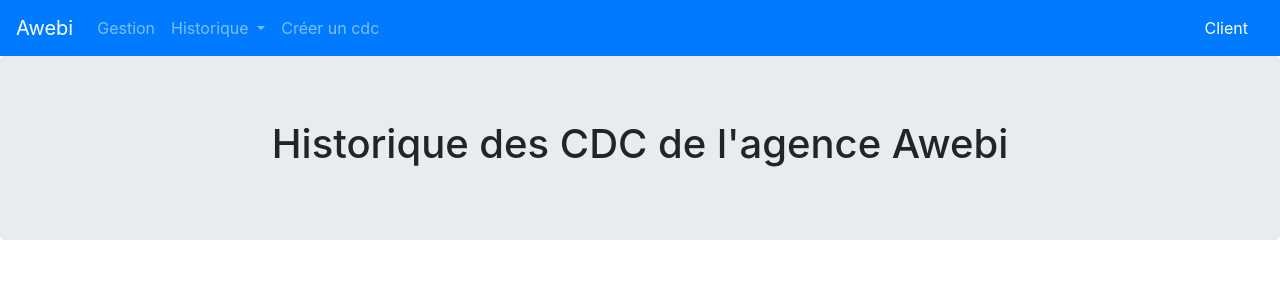
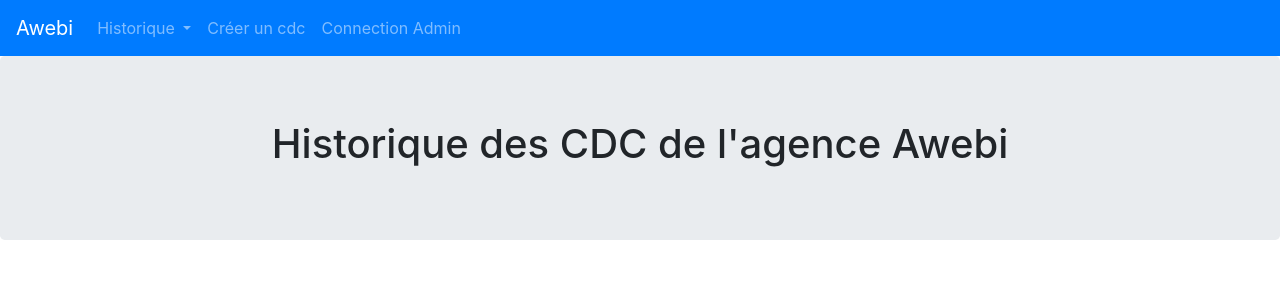
Before and after one commit to Harrisonfrn/Awebi, a Symfony app: template templates/home/historiqueCdc.html.twig in a window 1280 px wide. Shown: the top 300 px of the page. Run offline with Twig, Linux system fonts and the light colour scheme; the template is opened without the code that fills it, so the values that code supplies are empty; some libraries are stand-ins or nearby versions.

Commit message:
simple maj

```diff
--- a/templates/base.html.twig
+++ b/templates/base.html.twig
@@ -16,9 +16,6 @@
 
             <div class="collapse navbar-collapse" id="navbarSupportedContent">
               <ul class="navbar-nav mr-auto">
-              <li class="nav-item">
-                  <a class="nav-link " href="{{ path('admin')}}">Gestion</a>
-                </li>
                 <li class="nav-item dropdown">
                   <a class="nav-link dropdown-toggle" href="#" id="navbarDropdown" role="button" data-toggle="dropdown" aria-haspopup="true" aria-expanded="false">
                     Historique
@@ -37,15 +34,13 @@
                 <li class="nav-item">
                   <a class="nav-link {% if current_menu is defined and current_menu == 'creationCdc' %} active {% endif %}" href="{{ path('cdc_new') }}">Créer un cdc</a>
                 </li>
+                <li class="nav-item">
+                  <a class="nav-link " href="{{ path('admin')}}">Connection Admin</a>
+                </li>
+                <!--<li class="nav-item">
+                      <a href="" class="nav-link">Connection Client</a>
+                </li>-->
               </ul>
-
-
-              <ul class="nav navbar-bar">
-                    <li class="nav-item">
-                      <a href="" class="nav-link text-white">Client</a>
-                    </li>
-              </ul>
-
 
                 {% if app.user %}
                   <ul class="nav navbar-bar">
```
Also changed, not shown: src/Controller/CdcController.php (+21 -0 lines), 1 other file.
